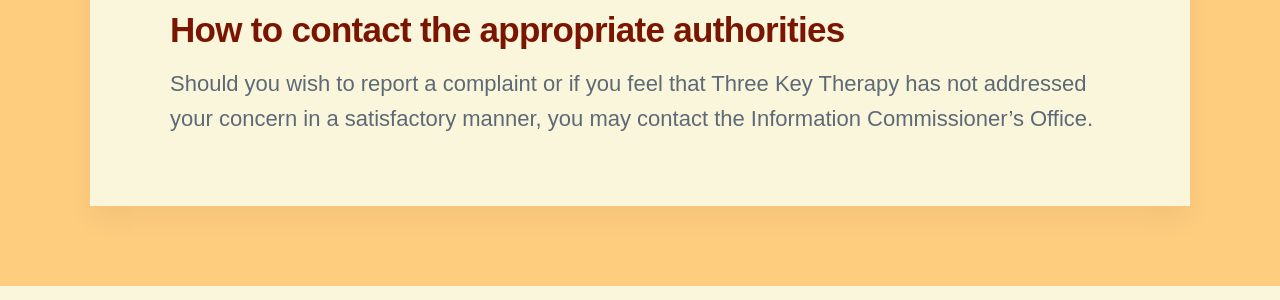
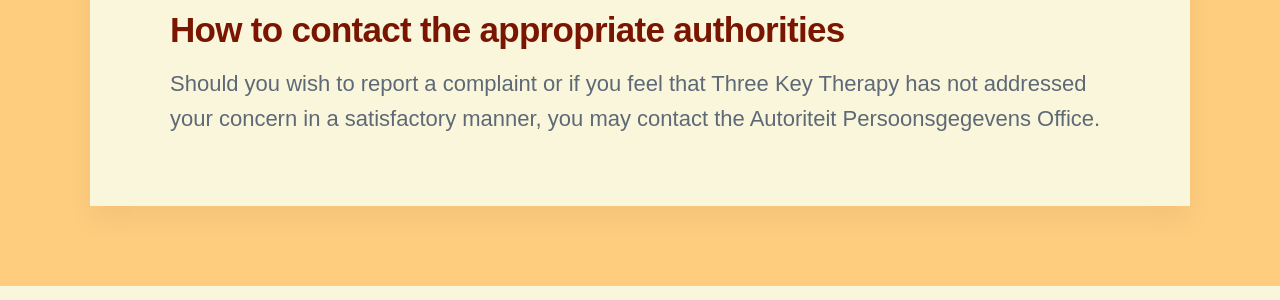
Before and after one commit to threekeytherapy/threekeytherapy.com, a Jekyll site: the page built from _pages/privacy-policy.md, in a window 1280 px wide and 900 px high, scrolled down 4739 px. Shown: the part 379-679 px from the top of the window. Built offline with Jekyll 4.4.1, drawn with Linux system fonts in a browser that asks for light colours; nearby versions of some CDN libraries; some web fonts are replaced.

Commit message:
small fix

```diff
--- a/_pages/privacy-policy.md
+++ b/_pages/privacy-policy.md
@@ -130,4 +130,4 @@
 
 ## How to contact the appropriate authorities
 
-Should you wish to report a complaint or if you feel that Three Key Therapy has not addressed your concern in a satisfactory manner, you may contact the Information Commissioner’s Office.
+Should you wish to report a complaint or if you feel that Three Key Therapy has not addressed your concern in a satisfactory manner, you may contact the Autoriteit Persoonsgegevens Office.
--- a/index.html
+++ b/index.html
@@ -88,7 +88,7 @@
 			<div class="post__content-wrap">
 				<div class="post__content">
 					<p class="post__description">{{ project.description }}</p>
-					<h2 class="post__title"><a href="/work-wth-me">{{ project.title }}</a></h2>
+					<h2 class="post__title"><a href="/work-with-me">{{ project.title }}</a></h2>
 				</div>
 			</div>
 
```
Also changed, not shown: _workshops/seminar.md (+1 -1 lines).
